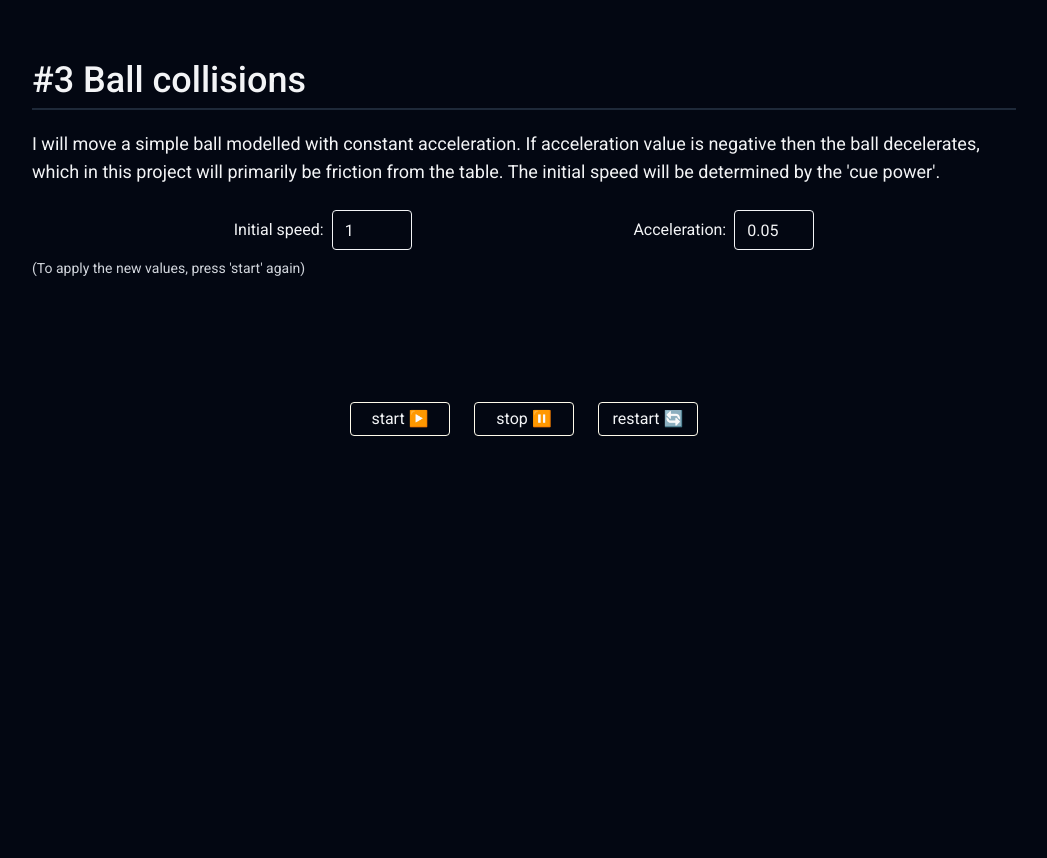
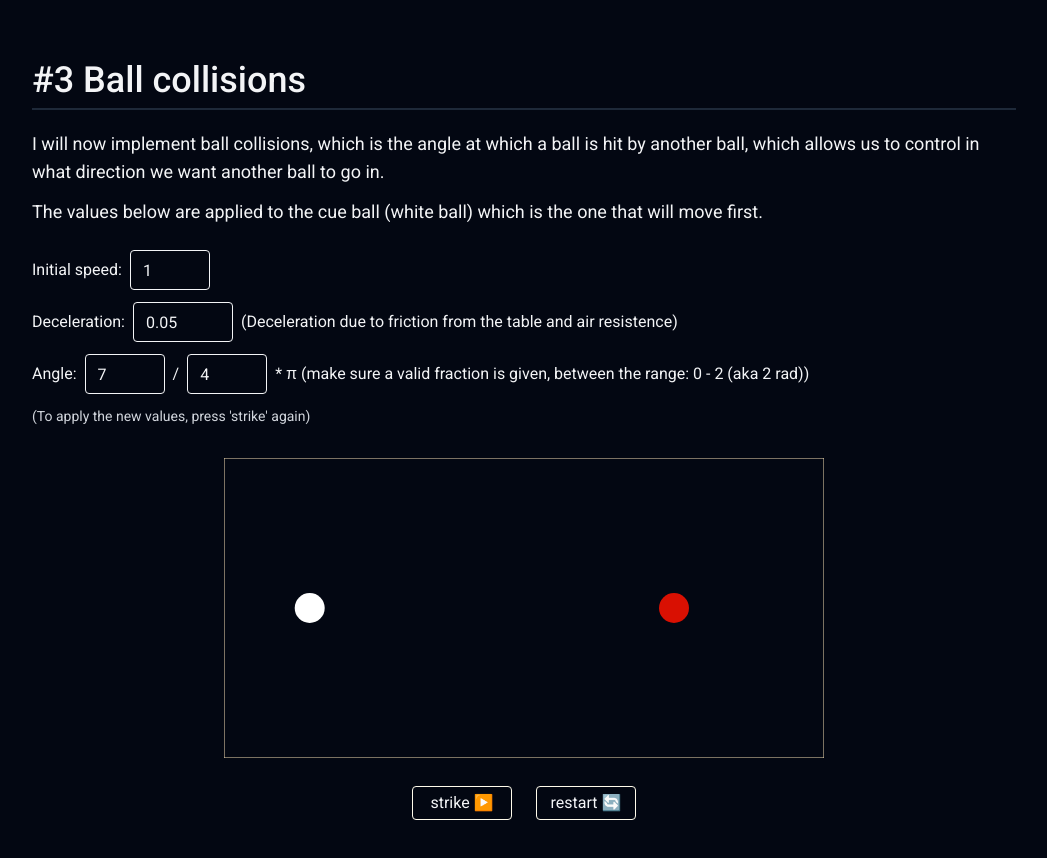
Before and after one commit to RutaKlim/snooker_simulation, a website built with Vite: page index.html in a window 1280 px wide. Shown: the part 2480-3338 px from the top of the page, without its empty margins (116-1163 px from the left). Before the commit the page ends 2964 px from the top, so only its background shows below. Built offline with nearby package versions, Linux system fonts and the light colour scheme; a web font is replaced by a local one.

Commit message:
started third section with balls delfecting others

```diff
--- a/index.html
+++ b/index.html
@@ -91,7 +91,7 @@
 						type="number"
 						id="moving_ball_acceleration"
 						value="0.05"
-						class="border w-20 pl-3 pr-2 h-10 rounded-sm"
+						class="border w-25 pl-3 pr-2 h-10 rounded-sm"
 					/>
 				</div>
 			</div>
@@ -137,7 +137,7 @@
 					<input
 						type="number"
 						id="test2_speed"
-						value="5"
+						value="6"
 						class="border w-20 pl-3 pr-2 h-10 rounded-sm"
 					/>
 				</div>
@@ -146,8 +146,8 @@
 					<input
 						type="number"
 						id="test2_acceleration"
-						value="0.05"
-						class="border w-20 pl-3 pr-2 h-10 rounded-sm"
+						value="-0.035"
+						class="border w-25 pl-3 pr-2 h-10 rounded-sm"
 					/>
 				</div>
 				<div class="flex items-center gap-2">
@@ -165,8 +165,8 @@
 						value="4"
 						class="border w-20 pl-3 pr-2 h-10 rounded-sm"
 					/>
-					* π (make a valid fraction is given, between the range: 0 - 2 (aka 2
-					rad))
+					* π (make sure a valid fraction is given, between the range: 0 - 2
+					(aka 2 rad))
 				</div>
 				<p class="text-sm mt-2 text-gray-300">
 					(To apply the new values, press 'start' again)
@@ -209,13 +209,16 @@
 		<section class="mx-5 mt-8 pb-12">
 			<div class="text-4xl font-medium">#3 Ball collisions</div>
 			<div class="w-full h-0.5 bg-gray-800 mt-2 mb-5"></div>
+			<p class="mb-3 text-lg">
+				I will now implement ball collisions, which is the angle at which a ball
+				is hit by another ball, which allows us to control in what direction we
+				want another ball to go in.
+			</p>
 			<p class="mb-6 text-lg">
-				I will move a simple ball modelled with constant acceleration. If
-				acceleration value is negative then the ball decelerates, which in this
-				project will primarily be friction from the table. The initial speed
-				will be determined by the 'cue power'.
+				The values below are applied to the cue ball (white ball) which is the
+				one that will move first.
 			</p>
-			<div class="flex justify-evenly gap-5">
+			<div class="*:mb-3">
 				<div class="flex items-center gap-2">
 					<div>Initial speed:</div>
 					<input
@@ -226,38 +229,53 @@
 					/>
 				</div>
 				<div class="flex items-center gap-2">
-					<div>Acceleration:</div>
+					<div>Deceleration:</div>
 					<input
 						type="number"
-						id="collision_ball_acceleration"
+						id="collision_ball_deceleration"
 						value="0.05"
+						class="border w-25 pl-3 pr-2 h-10 rounded-sm"
+					/>
+					<p>
+						(Deceleration due to friction from the table and air resistence)
+					</p>
+				</div>
+				<div class="flex items-center gap-2">
+					<div>Angle:</div>
+					<input
+						type="number"
+						id="test3_angle_numerator"
+						value="7"
 						class="border w-20 pl-3 pr-2 h-10 rounded-sm"
 					/>
+					/
+					<input
+						type="number"
+						id="test3_angle_denominator"
+						value="4"
+						class="border w-20 pl-3 pr-2 h-10 rounded-sm"
+					/>
+					* π (make sure a valid fraction is given, between the range: 0 - 2
+					(aka 2 rad))
 				</div>
 			</div>
 			<p class="text-sm mt-2 text-gray-300">
-				(To apply the new values, press 'start' again)
+				(To apply the new values, press 'strike' again)
 			</p>
 			<!-- start - canvas -->
-			<div class="flex justify-center items-center w-full mt-4">
-				<canvas id="moving_ball_1" width="500" height="100"></canvas>
+			<div class="flex justify-center items-center w-full mt-8 mb-7">
+				<canvas id="collision_ball" width="600" height="300"></canvas>
 			</div>
 			<!-- end - canvas -->
 			<div class="flex justify-center gap-6 mt-2">
 				<button
-					id="test1_start"
+					id="test3_strike"
 					class="border border-amber-50 w-25 py-1 cursor-pointer rounded-sm"
 				>
-					start ▶️
+					strike ▶️
 				</button>
 				<button
-					id="test1_stop"
-					class="border border-amber-50 w-25 py-1 cursor-pointer rounded-sm"
-				>
-					stop ⏸️
-				</button>
-				<button
-					id="test1_restart"
+					id="test3_restart"
 					class="border border-amber-50 w-25 py-1 cursor-pointer rounded-sm"
 				>
 					restart 🔄️
--- a/src/learning/1_moving_ball.js
+++ b/src/learning/1_moving_ball.js
@@ -25,13 +25,13 @@ function clearAll() {
 
 // can draw out but i will use the ball object
 export class TestBall {
-	constructor(colour, radius, startX, startY, curX, curY) {
+	constructor(colour, radius, startX, startY) {
 		this._colour = colour;
 		this._radius = radius;
 		this._startX = startX;
 		this._startY = startY;
-		this._curX = curX;
-		this._curY = curY;
+		this._curX = startX;
+		this._curY = startY;
 	}
 
 	get colour() {
@@ -67,14 +67,7 @@ export class TestBall {
 		c.fill();
 	}
 }
-const b1 = new TestBall(
-	"white",
-	15,
-	width / 8,
-	height / 2,
-	width / 8,
-	height / 2,
-);
+const b1 = new TestBall("white", 15, width / 8, height / 2);
 
 b1.drawBall(c);
 
--- a/src/learning/2_wall_ball.js
+++ b/src/learning/2_wall_ball.js
@@ -27,22 +27,8 @@ function drawRect(c) {
 drawRect(c1);
 drawRect(c2);
 
-const ball1 = new TestBall(
-	"white",
-	10,
-	width / 3,
-	height / 3,
-	width / 3,
-	height / 3,
-);
-const ball2 = new TestBall(
-	"white",
-	10,
-	width / 3,
-	height / 3,
-	width / 3,
-	height / 3,
-);
+const ball1 = new TestBall("white", 10, width / 3, height / 3);
+const ball2 = new TestBall("white", 10, width / 3, height / 3);
 
 ball1.drawBall(c1);
 ball2.drawBall(c2);
@@ -54,14 +40,22 @@ let acceleration = Number(document.getElementById("test2_acceleration").value);
 let speed = Number(document.getElementById("test2_speed").value);
 
 // Angle
-let angle_n = Number(document.getElementById("test2_angle_numerator").value);
-let angle_d = Number(document.getElementById("test2_angle_denominator").value);
-let direction = (Math.PI * angle_n) / angle_d;
-if (angle_n == 0 || angle_d == 0) direction = 0;
+let angle_n;
+let angle_d;
+let direction;
+function calcDirection() {
+	angle_n = Number(document.getElementById("test2_angle_numerator").value);
+	angle_d = Number(document.getElementById("test2_angle_denominator").value);
+	if (angle_n == 0 || angle_d == 0) {
+		direction = 0;
+	} else {
+		direction = (Math.PI * angle_n) / angle_d;
+	}
+}
+calcDirection();
 
 // direction the ball is hit
 // using radians
-// let direction = (Math.PI * 3) / 4;
 
 // Ball 1 direction
 let b1Xdir = 1;
@@ -170,10 +164,9 @@ startBtn.addEventListener("click", function () {
 		acceleration = Number(document.getElementById("test2_acceleration").value);
 
 		// find direction
-		angle_n = Number(document.getElementById("test2_angle_numerator").value);
-		angle_d = Number(document.getElementById("test2_angle_denominator").value);
-		direction = (Math.PI * angle_n) / angle_d;
-		if (angle_n == 0 || angle_d == 0) direction = 0;
+		calcDirection();
+
+		ball2IsMoving = true;
 
 		raf = window.requestAnimationFrame(draw);
 	}
--- /dev/null
+++ b/src/learning/3_collision_ball.js
@@ -0,0 +1,135 @@
+import { Ball } from "../physics/ball.js";
+import { CueBall } from "../physics/ball.js";
+import { drawAllBalls } from "../render/drawBall.js";
+
+const canvas = document.getElementById("collision_ball");
+const c = canvas.getContext("2d");
+
+const width = canvas.width;
+const height = canvas.height;
+
+const strikeBtn = document.getElementById("test3_strike");
+const restartBtn = document.getElementById("test3_restart");
+
+function clearAll() {
+	c.clearRect(0, 0, width, height);
+}
+
+function drawRect() {
+	c.strokeStyle = "wheat";
+	c.strokeRect(0, 0, width, height);
+}
+drawRect();
+
+// Cue ball
+const cueBall = new CueBall(true, width / 7, height / 2, "middle", 1, 1);
+cueBall.radius = 15;
+cueBall.drawBall(c);
+
+// Red ball (target ball)
+const redBall = new Ball("#d91002", true, 1, true, (width * 3) / 4, height / 2);
+redBall.radius = 15;
+redBall.drawBall(c);
+
+// Initial speed by the cue ball
+let speed = Number(document.getElementById("collision_ball_speed").value);
+let deceleration = Number(
+	document.getElementById("collision_ball_deceleration").value,
+);
+
+// Angle
+let angle_n;
+let angle_d;
+let direction;
+function calcDirection() {
+	angle_n = Number(document.getElementById("test3_angle_numerator").value);
+	angle_d = Number(document.getElementById("test3_angle_denominator").value);
+	if (angle_n == 0 || angle_d == 0) {
+		direction = 0;
+	} else {
+		direction = (Math.PI * angle_n) / angle_d;
+	}
+}
+calcDirection();
+
+// maybe create an array of balls that are on the table
+const ballsOnTable = [cueBall, redBall];
+
+let raf;
+let distanceTravelled = 0;
+function draw() {
+	clearAll();
+	drawRect();
+	drawAllBalls(ballsOnTable, c);
+
+	// cue is hit with initial speed
+	// deceleration from the table and air, instantly act against it.
+	// the angle given will be the angle at which the white cue ball is hit.
+	// check if the balls touch, then calculate the angle made, and the force at which it was hit
+	function wallDeflection() {
+		ballsOnTable.forEach((ball) => {
+			// X
+			if (ball.curX < ball.radius) {
+				ball.curX = ball.radius;
+				ball.dirX = Math.abs(ball.dirX);
+			} else if (ball.curX > width - ball.radius) {
+				ball.curX = width - ball.radius;
+				ball.dirX = -Math.abs(ball.dirX);
+			}
+			// Y
+			if (ball.curY < ball.radius) {
+				ball.curY = ball.radius;
+				ball.dirY = Math.abs(ball.dirY);
+			} else if (ball.curY > width - ball.radius) {
+				ball.curY = height - ball.radius;
+				ball.dirY = -Math.abs(ball.dirY);
+			}
+		});
+	}
+	wallDeflection();
+
+	// make balls move
+	ballsOnTable.forEach((ball) => {
+		if (ball.isMoving()) {
+			let currentSpeed = Math.sqrt(
+				Math.max(0, speed ** 2 + 2 * deceleration * distanceTravelled),
+			);
+
+			if (currentSpeed < 0.01) ball.isMoving = false;
+
+			ball.curX += ball.dirX * currentSpeed * Math.cos(direction);
+			ball.curY += ball.dirY * currentSpeed * -Math.sin(direction);
+		}
+
+		// TODO
+		// CODE WHAT HAPPENS WHEN A BALL MAKES ANOTHER MOVE, AND EDIT THAT BALL SO THAT HOLDS THE VALUE THAT IT IS MOVING ETC.
+
+		raf = window.requestAnimationFrame(draw);
+	});
+}
+
+strikeBtn.addEventListener("click", function () {
+	if (!raf) {
+		speed = Number(document.getElementById("collision_ball_speed").value);
+		deceleration = Number(
+			document.getElementById("collision_ball_deceleration").value,
+		);
+		calcDirection();
+		cueBall.isMoving = true;
+		raf = window.requestAnimationFrame(draw);
+	}
+});
+
+// when resetting the ball remember to make everything ball.isMoving = false;
+restartBtn.addEventListener("click", function () {
+	window.cancelAnimationFrame(raf);
+	clearAll();
+	drawRect();
+	ballsOnTable.forEach((ball) => {
+		ball.curX = ball.startX;
+		ball.curY = ball.startY;
+	});
+	distanceTravelled = 0;
+	raf = undefined;
+	drawAllBalls(ballsOnTable, c);
+});
--- a/src/main.js
+++ b/src/main.js
@@ -3,6 +3,7 @@ import "./style.css";
 
 import "./learning/1_moving_ball.js";
 import "./learning/2_wall_ball.js";
+import "./learning/3_collision_ball.js";
 
 import "./render/drawTable.js";
 import "./render/drawBall.js";
--- a/src/physics/ball.js
+++ b/src/physics/ball.js
@@ -1,43 +1,80 @@
 export class Ball {
 	_radius = 6;
-	constructor(
-		colour,
-		isRed,
-		points,
-		onTable,
-		startingPosX,
-		startingPosY,
-		curPos,
-	) {
+	_curX;
+	_curY;
+	_dirX = 1;
+	_dirY = 1;
+	_isMoving = false;
+	constructor(colour, isRed, points, onTable, startX, startY) {
 		this._colour = colour;
-		this.isRed = isRed;
-		this.points = points;
-		this.onTable = onTable;
-		this._startingPosX = startingPosX;
-		this._startingPosY = startingPosY;
-		this.curPos = curPos;
+		this._isRed = isRed;
+		this._points = points;
+		this._onTable = onTable;
+		this._startX = startX;
+		this._startY = startY;
+		this._curX = startX;
+		this._curY = startY;
 	}
 
+	// Getters
 	get radius() {
 		return this._radius;
 	}
-
 	get colour() {
 		return this._colour;
 	}
-
+	get isRed() {
+		return this._isRed;
+	}
+	get onTable() {
+		return this._onTable;
+	}
 	get startX() {
-		return this._startingPosX;
+		return this._startX;
+	}
+	get startY() {
+		return this._startY;
+	}
+	get curX() {
+		return this._curX;
+	}
+	get curY() {
+		return this._curY;
+	}
+	get dirX() {
+		return this._dirX;
+	}
+	get dirY() {
+		return this._dirY;
+	}
+	get isMoving() {
+		return this._isMoving;
 	}
 
-	get startY() {
-		return this._startingPosY;
+	// Setters
+	set radius(radius) {
+		this._radius = radius;
+	}
+	set dirX(dirX) {
+		this._dirX = dirX;
+	}
+	set dirY(dirY) {
+		this._dirY = dirY;
+	}
+	set isMoving(isMoving) {
+		this._isMoving = isMoving;
+	}
+
+	drawBall(c) {
+		c.fillStyle = this._colour;
+		c.beginPath();
+		c.arc(this._curX, this._curY, this._radius, 0, Math.PI * 2, true);
+		c.fill();
 	}
 }
 
 export class CueBall extends Ball {
 	constructor(
-		colour,
 		onTable,
 		startX,
 		startY,
@@ -47,13 +84,7 @@ export class CueBall extends Ball {
 		spinPower,
 		shotPower,
 	) {
-		this.colour = colour;
-		this.onTable = onTable;
-		this.startX = startX;
-		this.startY = startY;
-		this.curX = curX;
-		this.curY = curY;
-		this.curPos = curPos;
+		super("white", false, 0, onTable, startX, startY, curX, curY);
 		this.spinDirection = spinDirection;
 		this.spinPower = spinPower;
 		this.shotPower = shotPower;
```
